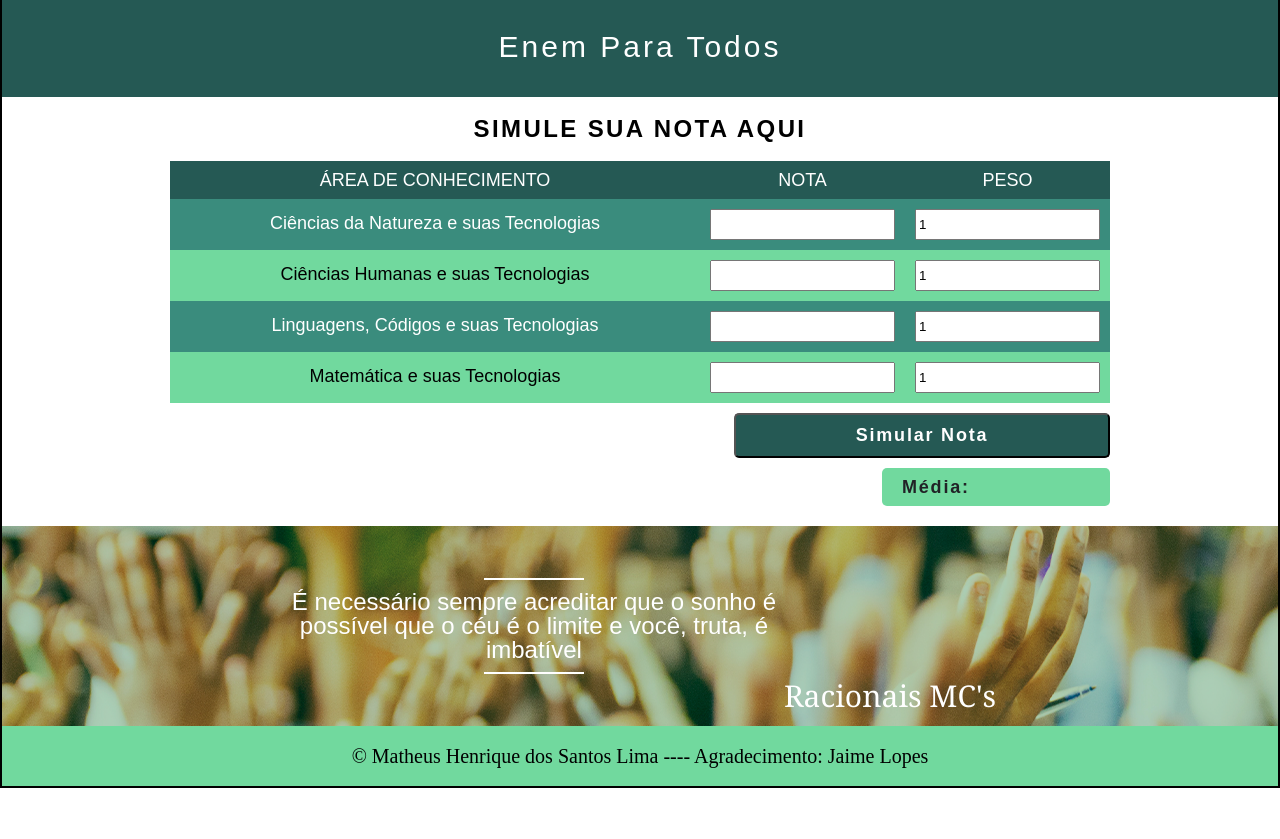
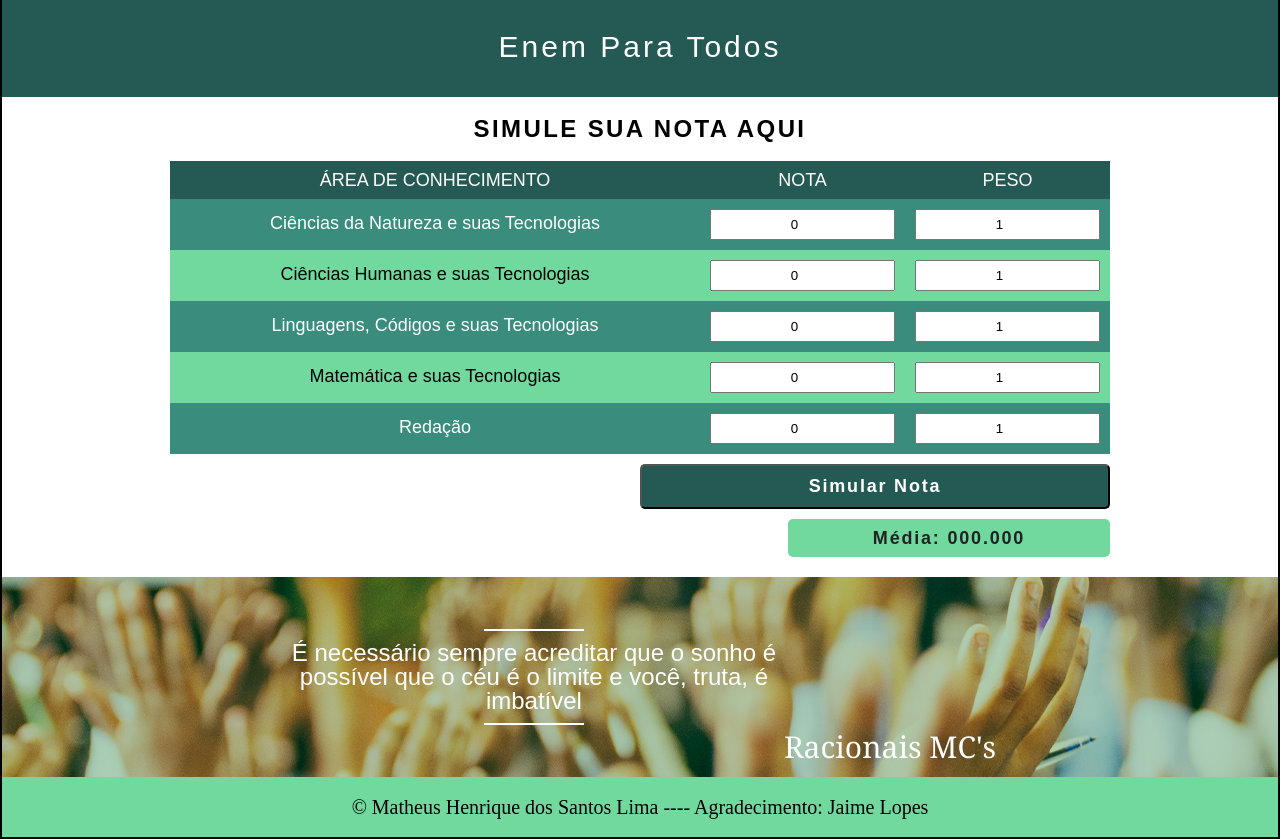
Before and after one commit to 1995-Matheus-Lima/EnemParaTodos, a React (Create React App) app in the folder enemparatodos/: page / in a window 1280 px wide. Before the commit the page ends 800 px from the top, so only its background shows below. Built offline with nearby package versions, Linux system fonts and the light colour scheme.

Commit message:
Criada a lógica da calculadora

```diff
--- a/enemparatodos/src/componentes/Calculator.js
+++ b/enemparatodos/src/componentes/Calculator.js
@@ -2,9 +2,67 @@ import React from 'react'
 import '../index.css'
 
 const Calculator = () => {
+  const [naturezas, setNarutezas] = React.useState(0)
+  const [humanas, setHumanas] = React.useState(0)
+  const [linguagem, setLinguagem] = React.useState(0)
+  const [matematica, setMatematica] = React.useState(0)
+  const [redacao, setRedacao] = React.useState(0)
+  const [pesos, setPesos] = React.useState([1,1,1,1,1])
+  const [notaCorreta, setNotaCorreta] = React.useState(true)
+  const [pesoCorreto, setPesoCorreto] = React.useState(true)
+  const [media, setMedia] = React.useState( '000.000')
+
+  React.useEffect(() => {
+    var status = true
+    pesos.forEach((item)=>{
+      if (isNaN(item) || (item < 0 ) ){
+        status = false
+      }
+    console.log(status);
+    setPesoCorreto(status)
+    })
+  }, [pesos,pesoCorreto])
+
+  const handleChange = (Response,func) => {
+    func(Response.value)
+  }
+  const setPesosInput = (target,index) =>{
+    const newArray = []
+    pesos.map((valor,i) => {
+      if ( i === index){
+        newArray.push(parseFloat(target.value))
+      }
+      else{
+        newArray.push(valor)
+      }
+      return 0
+    })
+    setPesos(newArray)
+  }
+
+  const notas = [naturezas, humanas, linguagem, matematica, redacao]
+  const showNota = () =>{
+    const arrayMultiplicacao = notas.map((item,index) => (
+      item * pesos[index]
+    ))
+    console.log(arrayMultiplicacao);
+    const somaNota = arrayMultiplicacao.reduce((somaNota, currentElement)=>( somaNota +currentElement))
+    const somaPeso = pesos.reduce((SomaPeso, currentElement)=>( SomaPeso+ currentElement))
+    const mediaFinal = (somaNota/somaPeso).toFixed(3)
+    setMedia(mediaFinal)
+  }
+  const simularNota = ( event ) => {
+    event.preventDefault();
+    notas.forEach((nota) => {if (nota < 0 ){setNotaCorreta(false)}} )
+
+    if( notaCorreta && pesoCorreto){
+      showNota()
+    }
+
+  }
 
   return (
-    <div class='containerHome'>
+    <div className='containerHome'>
         <h1>Simule sua nota Aqui</h1>
         <form className="FormCalculator">
           <table>
@@ -18,30 +76,33 @@ const Calculator = () => {
             <tbody>
               <tr className="tabelaEscuro">
                 <td>Ciências da Natureza e suas Tecnologias</td>
-                <td><input type="number" step="0.001" required/></td>
-                <td><input type="number" value="1" required/></td>
+                <td><input type="number" step="0.01" value ={naturezas} onFocus={(event)=>{event.target.select()}}   onChange={(event)=>{handleChange(event.target, setNarutezas)}} required/></td>
+                <td><input type="number"  value={pesos[0]?pesos[0]:''} onFocus={(event)=>{event.target.select()}} onChange={(event) => {setPesosInput(event.target,0)}} required/></td>
               </tr>
               <tr className="tabelaClaro">
                 <td>Ciências Humanas e suas Tecnologias</td>
-                <td><input type="number" step="0.001" required/></td>
-                <td><input type="number" value="1" required/></td>
+                <td><input type="number" step="0.01" value ={humanas}  onFocus={(event)=>{event.target.select()}} onChange={(event)=>{handleChange(event.target, setHumanas)}} required/></td>
+                <td><input type="number" value={pesos[1]} onFocus={(event)=>{event.target.select()}}  onChange={(event) => {setPesosInput(event.target,1)}}required/></td>
               </tr>
               <tr className="tabelaEscuro">
                 <td>Linguagens, Códigos e suas Tecnologias</td>
-                <td><input type="number" step="0.001" required/></td>
-                <td><input type="number" value="1"  required/></td>
+                <td><input type="number" step="0.01"value ={linguagem}  onFocus={(event)=>{event.target.select()}}  onChange={(event)=>{handleChange(event.target, setLinguagem)}} required/></td>
+                <td><input type="number" value={pesos[2]} onFocus={(event)=>{event.target.select()}} onChange={(event) => {setPesosInput(event.target,2)}} required/></td>
               </tr>
               <tr className="tabelaClaro">
                 <td>Matemática e suas Tecnologias</td>
-                <td><input type="number" step="0.001" required/></td>
-                <td><input type="number" value="1"  required/></td>
+                <td><input type="number" step="0.01" value ={matematica} onFocus={(event)=>{event.target.select()}} onChange={(event)=>{handleChange(event.target, setMatematica)}} required/></td>
+                <td><input type="number"  value={pesos[3]} onFocus={(event)=>{event.target.select()}} onChange={(event) => {setPesosInput(event.target,3)}} required/></td>
+              </tr><tr className="tabelaEscuro">
+                <td>Redação</td>
+                <td><input type="number" step="0.01" value ={redacao} onFocus={(event)=>{event.target.select()}} onChange={(event)=>{handleChange(event.target, setRedacao)}} required/></td>
+                <td><input type="number"  value={pesos[4]} onFocus={(event)=>{event.target.select()}} onChange={(event) => {setPesosInput(event.target,4)}} required/></td>
               </tr>
             </tbody>
           </table>
-          <button>Simular Nota</button>
+          <button type='submit' onClick={simularNota}>Simular Nota</button>
           <div className="Resultado">
-            <p>Média: </p>
-            <p></p>
+            <p>Média: {media}</p>
           </div>
         </form>
     </div>
--- a/enemparatodos/src/index.css
+++ b/enemparatodos/src/index.css
@@ -242,11 +242,13 @@ table {
 }
 .FormCalculator input {
   height: 25px;
+  text-align: center;
+  letter-spacing: 0.1em;
 }
 .FormCalculator button,
 .FormCalculator .Resultado {
   background-color: #255954;
-  width: 40%;
+  width: 50%;
   padding: 10px 20px;
   margin-top: 10px;
   border-radius: 5px;
@@ -262,7 +264,8 @@ table {
   cursor: pointer;
 }
 .FormCalculator .Resultado {
-  width: 20%;
+  width: 30%;
   color: #212226;
   background-color: #71d99e;
+  text-align: center;
 }
```
